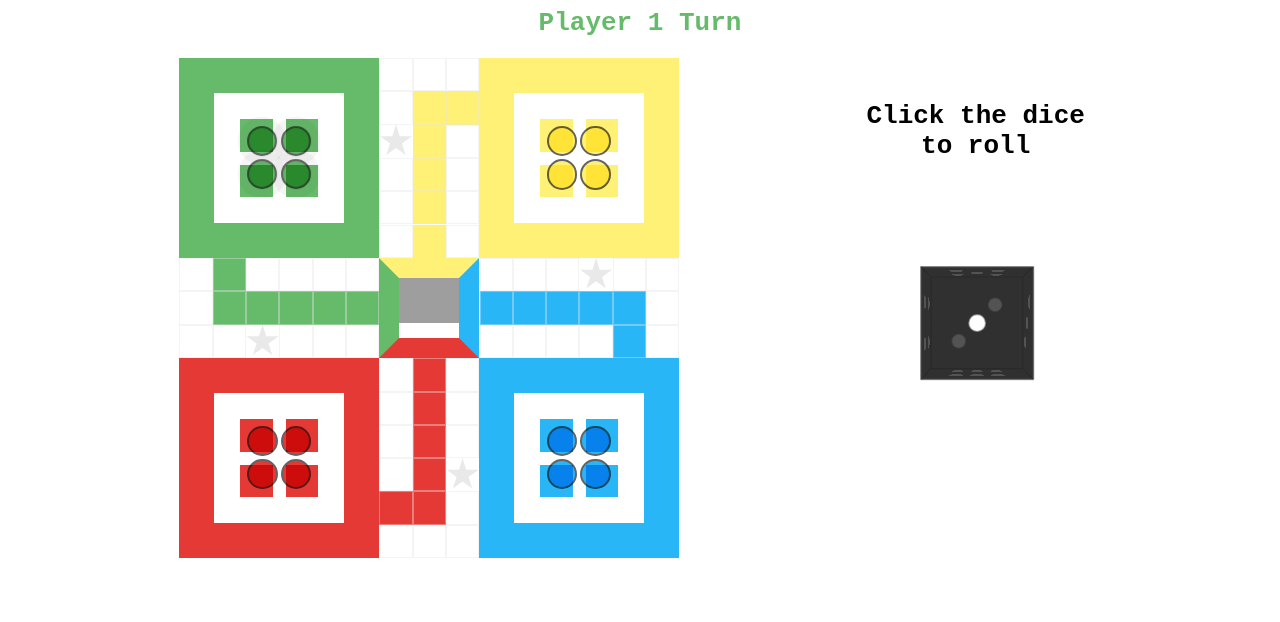
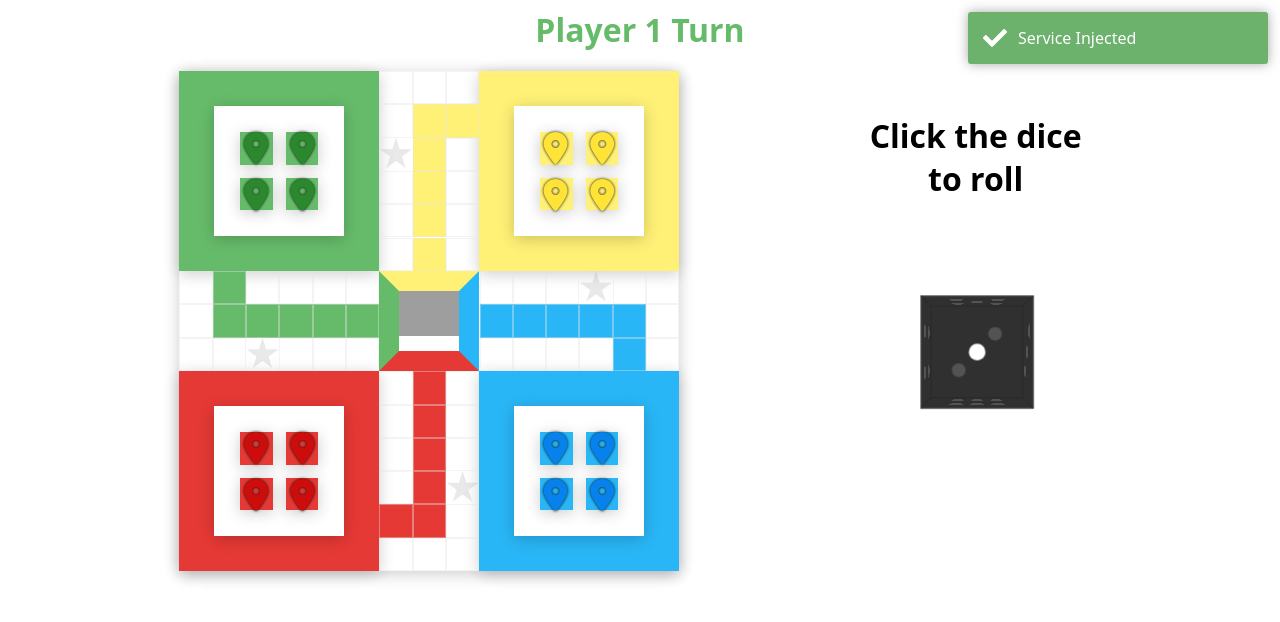
Before and after one commit to int1294/LudoAngular, an Angular app: page / in a window 1280 px wide. Shown: the top 622 px of the page. Built offline with nearby package versions, Linux system fonts and the light colour scheme; grey boxes are pictures that could not be loaded.

Commit message:
UI Update and replaced pin sliding with bob movement

```diff
--- a/package.json
+++ b/package.json
@@ -11,7 +11,7 @@
   "private": true,
   "author": "G0utham K*ncherla",
   "dependencies": {
-    "@angular/animations": "^15.1.0",
+    "@angular/animations": "^15.2.0",
     "@angular/common": "^15.1.0",
     "@angular/compiler": "^15.1.0",
     "@angular/core": "^15.1.0",
@@ -19,6 +19,7 @@
     "@angular/platform-browser": "^15.1.0",
     "@angular/platform-browser-dynamic": "^15.1.0",
     "@angular/router": "^15.1.0",
+    "ngx-toastr": "^16.0.2",
     "rxjs": "~7.8.0",
     "sweetalert2": "^11.7.2",
     "tslib": "^2.3.0",
--- a/src/app/app.module.ts
+++ b/src/app/app.module.ts
@@ -5,6 +5,9 @@ import { AppRoutingModule } from './app-routing.module';
 import { AppComponent } from './app.component';
 import { BoardComponent } from './board/board.component';
 import { DiceUIComponent } from './dice-ui/dice-ui.component';
+import { BrowserAnimationsModule } from '@angular/platform-browser/animations';
+
+import { ToastrModule } from 'ngx-toastr';
 
 @NgModule({
   declarations: [
@@ -14,7 +17,9 @@ import { DiceUIComponent } from './dice-ui/dice-ui.component';
   ],
   imports: [
     BrowserModule,
-    AppRoutingModule
+    AppRoutingModule,
+    BrowserAnimationsModule, // required animations module
+    ToastrModule.forRoot(),
   ],
   providers: [],
   bootstrap: [AppComponent]
--- a/src/app/board.service.ts
+++ b/src/app/board.service.ts
@@ -1,4 +1,6 @@
 import { Injectable } from '@angular/core';
+import { ToastrService } from 'ngx-toastr';
+
 
 interface Pin {
   direction:string,
@@ -163,6 +165,7 @@ export class BoardService {
     for(let p of this.GameBoard.pins){
       if(Math.floor(p.x) == Math.floor(pin.x) && Math.floor(p.y) == Math.floor(pin.y) && p.id!=pin.id && p.ownerID!=pin.ownerID){
         console.log("Player "+ pin.ownerID+"["+pin.id+"]" +" killed "+ "Player "+ p.ownerID+"["+p.id+"]"+"!")
+        this.toastr.info("Player "+ pin.ownerID +" 💀 "+ "Player "+ p.ownerID);
         p.x = p.ix;
         p.y = p.iy;
         p.isPlaying = false;
@@ -201,10 +204,15 @@ export class BoardService {
       return;
     }
     if(pin.ownerID == this.turn){
-      for (let i = 0; i < this.DieResult; i++) {
-        this.move(pin)
+      for (let i = 0; i < this.DieResult-1; i++) {
+        setTimeout(()=>{this.move(pin)},i*500) //SetTimeout for animating each step rather than just jumping to end location
       }
-      this.canPlay = true;
+
+      setTimeout(()=>{ //Final step needs to enable to canPlay after all the moves are completed so, exclude from loop and write seperately as function is different
+        this.move(pin);
+        this.canPlay = true;
+      },(this.DieResult-1)*500)
+
       this.turn = ((this.turn) % 4) + 1;
       this.killCheck(pin)
       if(pin.x == 7 && pin.y == 7){
@@ -262,28 +270,30 @@ export class BoardService {
 
   GameBoard: Board = {
     pins: [
-      {id:1,ix:2,iy:2,x:2,y:2,ownerID:1,isPlaying:false,direction:"right"},
-      {id:2,ix:2,iy:3,x:2,y:3,ownerID:1,isPlaying:false,direction:"right"},
-      {id:3,ix:3,iy:2,x:3,y:2,ownerID:1,isPlaying:false,direction:"right"},
-      {id:4,ix:3,iy:3,x:3,y:3,ownerID:1,isPlaying:false,direction:"right"},
+      {id:1,ix:1.8,iy:1.8,x:1.8,y:1.8,ownerID:1,isPlaying:false,direction:"right"},
+      {id:2,ix:1.8,iy:3.2,x:1.8,y:3.2,ownerID:1,isPlaying:false,direction:"right"},
+      {id:3,ix:3.2,iy:1.8,x:3.2,y:1.8,ownerID:1,isPlaying:false,direction:"right"},
+      {id:4,ix:3.2,iy:3.2,x:3.2,y:3.2,ownerID:1,isPlaying:false,direction:"right"},
 
-      {id:5,ix:11,iy:2,x:11,y:2,ownerID:2,isPlaying:false,direction:"down"},
-      {id:6,ix:11,iy:3,x:11,y:3,ownerID:2,isPlaying:false,direction:"down"},
-      {id:7,ix:12,iy:2,x:12,y:2,ownerID:2,isPlaying:false,direction:"down"},
-      {id:8,ix:12,iy:3,x:12,y:3,ownerID:2,isPlaying:false,direction:"down"},
+      {id:5,ix:10.8,iy:1.8,x:10.8,y:1.8,ownerID:2,isPlaying:false,direction:"down"},
+      {id:6,ix:10.8,iy:3.2,x:10.8,y:3.2,ownerID:2,isPlaying:false,direction:"down"},
+      {id:7,ix:11.8,iy:1.8,x:12.2,y:1.8,ownerID:2,isPlaying:false,direction:"down"},
+      {id:8,ix:11.8,iy:3.2,x:12.2,y:3.2,ownerID:2,isPlaying:false,direction:"down"},
 
-      {id:9,ix:11,iy:11,x:11,y:11,ownerID:3,isPlaying:false,direction:"left"},
-      {id:10,ix:11,iy:12,x:11,y:12,ownerID:3,isPlaying:false,direction:"left"},
-      {id:11,ix:12,iy:11,x:12,y:11,ownerID:3,isPlaying:false,direction:"left"},
-      {id:12,ix:12,iy:12,x:12,y:12,ownerID:3,isPlaying:false,direction:"left"},
+      {id:9,ix:10.8,iy:10.8,x:10.8,y:10.8,ownerID:3,isPlaying:false,direction:"left"},
+      {id:10,ix:10.8,iy:12.2,x:10.8,y:12.2,ownerID:3,isPlaying:false,direction:"left"},
+      {id:11,ix:12,iy:10.8,x:12.2,y:10.8,ownerID:3,isPlaying:false,direction:"left"},
+      {id:12,ix:12,iy:12.2,x:12.2,y:12.2,ownerID:3,isPlaying:false,direction:"left"},
 
-      {id:13,ix:2,iy:11,x:2,y:11,ownerID:4,isPlaying:false,direction:"up"},
-      {id:14,ix:3,iy:11,x:3,y:11,ownerID:4,isPlaying:false,direction:"up"},
-      {id:15,ix:2,iy:12,x:2,y:12,ownerID:4,isPlaying:false,direction:"up"},
-      {id:16,ix:3,iy:12,x:3,y:12,ownerID:4,isPlaying:false,direction:"up"},
+      {id:13,ix:1.8,iy:10.8,x:1.8,y:10.8,ownerID:4,isPlaying:false,direction:"up"},
+      {id:14,ix:3.2,iy:10.8,x:3.2,y:10.8,ownerID:4,isPlaying:false,direction:"up"},
+      {id:15,ix:1.8,iy:12,x:1.8,y:12.2,ownerID:4,isPlaying:false,direction:"up"},
+      {id:16,ix:3.2,iy:12,x:3.2,y:12.2,ownerID:4,isPlaying:false,direction:"up"},
 
     ]
   };
 
-  constructor() { }
+  constructor(private toastr: ToastrService) {
+    this.toastr.success('Service Injected');
+  }
 }
--- a/src/app/board/board.component.html
+++ b/src/app/board/board.component.html
@@ -1,8 +1,8 @@
 <h1 [ngStyle]="{
-
+  'text-shadow': '0 0 0 0 rgba(0, 0, 0, 0.7)',
   'color':getColor(turn()),
  'text-align':'center',
-  'font-family':'Monospace'
+  'font-family':'system-ui'
 }">Player {{turn()}} Turn</h1>
 <div [ngStyle]="{
   'display' : 'flex'
@@ -136,12 +136,16 @@
     'pointer-events': (turn()==pin.ownerID)?'auto':'none',
     'cursor': (turn()==pin.ownerID)?'pointer':'default',
     'border':'none',
-    'padding':'1.5px'
+    'padding':'1.5px',
+    'display':'flex'
   }">
-<div [ngClass]="{'animatePulse' : turn() == pin.ownerID}" [ngStyle]="{
-  'background-color':getColor(pin.ownerID),
-  'mix-blend-mode': 'multiply'
-}" class="pin"></div>
+<div [ngClass]="{'animatePulse' : (turn() == pin.ownerID && pin.isPlaying)}" [ngStyle]="{
+  'color':getColor(pin.ownerID),
+  'mix-blend-mode': 'multiply',
+  'margin':'auto',
+  'font-size':'32px'
+}" class="fas fa-map-marker-alt">
+</div>
 </div>
 
 </div>
--- a/src/app/board/board.component.scss
+++ b/src/app/board/board.component.scss
@@ -6,6 +6,7 @@
   box-sizing:border-box;
 }
 .game {
+  box-shadow: 0px 3px 15px rgb(0 0 0 / 20%);
   display: flex;
   flex-wrap: wrap;
   margin: 20px auto;
@@ -35,8 +36,10 @@
   width:40%;
   height:40%;
   padding:7%;
+  box-shadow: 0px 3px 15px rgb(0 0 0 / 20%);
 }
 .box {
+  box-shadow: 0px 3px 15px rgba(0,0,0,0.2);
   position: relative;
   width:100%;
   height:100%;
@@ -47,6 +50,7 @@
   position: absolute;
   width:25%;
   height:25%;
+  box-shadow: 0px 3px 15px rgb(0 0 0 / 20%);
 
 }
 .square-one {
@@ -85,7 +89,7 @@
   height: 6.66%;
   border-collapse: collapse;
   border: 1px solid #e5e5e569 ;
-  transition: top 2s ease 0s,left 2s ease 0s;
+  transition: top 0.5s ease 0s,left 0.5s ease 0s;
 }
 
 .safe {
@@ -160,17 +164,17 @@ button:disabled {
 @keyframes pulse-black {
   0% {
     transform: scale(0.95);
-    box-shadow: 0 0 0 0 rgba(0, 0, 0, 0.7);
+    text-shadow: 0 0 0 0 rgba(0, 0, 0, 0.7);
   }
 
   70% {
-    transform: scale(1);
-    box-shadow: 0 0 0 10px rgba(0, 0, 0, 0);
+    transform: scale(1.2);
+    text-shadow: 0 0 0 10px rgba(0, 0, 0, 0);
   }
 
   100% {
     transform: scale(0.95);
-    box-shadow: 0 0 0 0 rgba(0, 0, 0, 0);
+    text-shadow: 0 0 0 0 rgba(0, 0, 0, 0);
   }
 }
 
@@ -213,3 +217,7 @@ margin-left: 0;
 margin-right:auto;
 margin-top:5%;
 }
+
+.fa-map-marker-alt::before{
+  text-shadow: 0 0 3px #000;
+}
--- a/src/app/dice-ui/dice-ui.component.scss
+++ b/src/app/dice-ui/dice-ui.component.scss
@@ -1,5 +1,5 @@
 h1 {
-  font-family: monospace;
+  font-family: system-ui;
   text-align: center;
   margin: auto;
   max-width: 250px;
--- a/src/index.html
+++ b/src/index.html
@@ -3,6 +3,7 @@
 <html lang="en">
 <head>
   <meta charset="utf-8">
+  <script src='https://kit.fontawesome.com/a076d05399.js' crossorigin='anonymous'></script>
   <title>Ludo</title>
   <base href="/">
   <meta name="viewport" content="width=device-width, initial-scale=1">
--- a/src/styles.scss
+++ b/src/styles.scss
@@ -1 +1,5 @@
-/* You can add global styles to this file, and also import other style files */
+@import 'ngx-toastr/toastr';
+
+.toast-message{
+  font-family:system-ui, -apple-system, BlinkMacSystemFont, 'Segoe UI', Roboto, Oxygen, Ubuntu, Cantarell, 'Open Sans', 'Helvetica Neue', sans-serif;
+}
```
Also changed, not shown: 1 other file (tests, documents, lock files or other folders).
